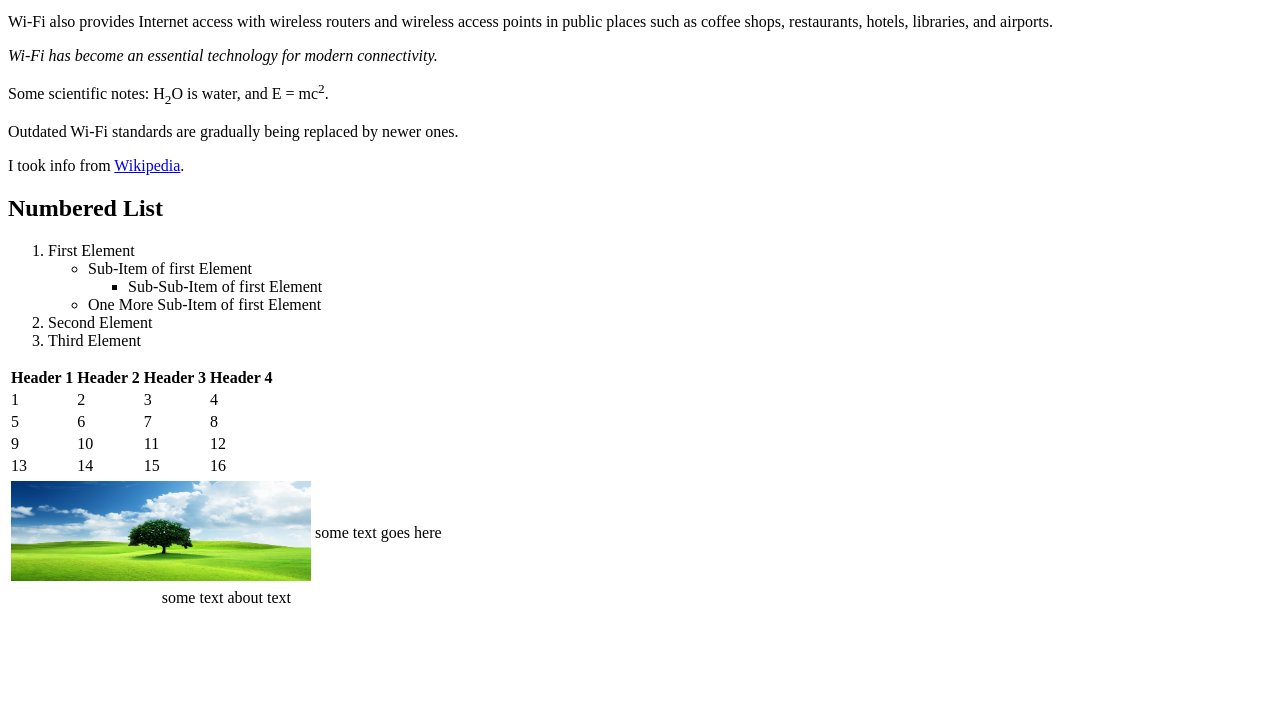
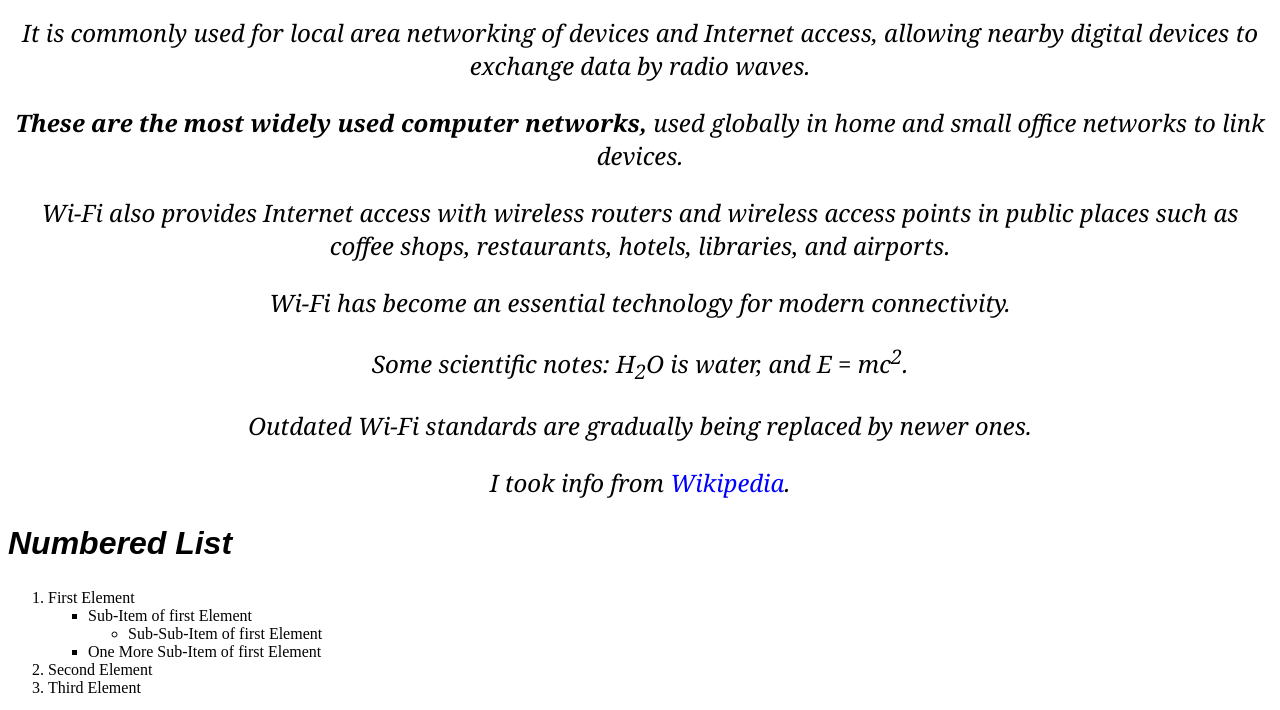
Before and after one commit to ovsidee/TIN, a plain HTML site: page 1/AssignmentA.html in a window 1280 px wide. Shown: the part 263-973 px from the top of the page. Before the commit the page ends 881 px from the top, so only its background shows below. Drawn offline with Linux system fonts and the light colour scheme; the site is published under a folder, as on GitHub Pages, so addresses that start at the root find nothing.

Commit message:
added \.

```diff
--- a/1/AssignmentA.html
+++ b/1/AssignmentA.html
@@ -3,7 +3,7 @@
 <head>
     <meta charset="UTF-8">
     <meta name="author" content="Vitalii Korytnyi s31719">
-    <link rel="stylesheet" href="/styles/AssignmentC.css">
+    <link rel="stylesheet" href="./styles/AssignmentC.css">
     <title>Assignment A</title>
 </head>
 <body>
--- a/1/AssignmentB.html
+++ b/1/AssignmentB.html
@@ -3,7 +3,7 @@
 <head>
     <meta charset="UTF-8">
     <meta name="author" content="Vitalii Korytnyi s31719">
-    <link rel="stylesheet" href="/styles/AssignmentD.css">
+    <link rel="stylesheet" href="./styles/AssignmentD.css">
     <title>AssignmentB</title>
 </head>
 <body>
```
